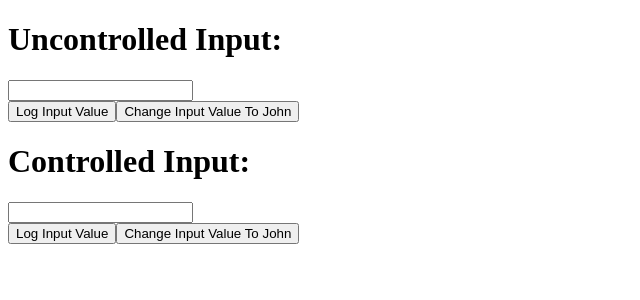
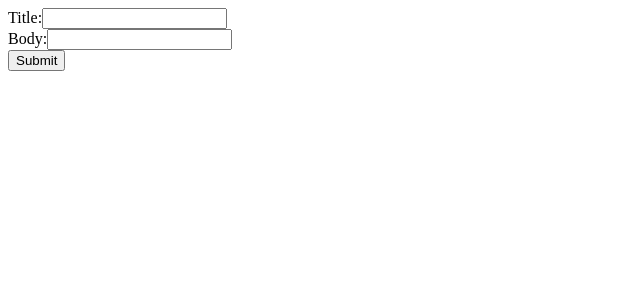
Before and after one commit to 16bitash/react-application, a React (Create React App) app: page / in a window 1280 px wide. Shown: the top 300 px of the page, without its empty margins (0-640 px from the left). Built offline with nearby package versions, Linux system fonts and the light colour scheme.

Commit message:
Add: Form validation and submit with axios

```diff
--- a/package.json
+++ b/package.json
@@ -3,6 +3,7 @@
   "version": "0.1.0",
   "private": true,
   "dependencies": {
+    "axios": "^1.2.2",
     "react": "^18.2.0",
     "react-dom": "^18.2.0",
     "react-scripts": "5.0.1"
--- /dev/null
+++ b/src/Form.js
@@ -0,0 +1,84 @@
+import { useState } from "react";
+import axios from "axios";
+
+const Form = () => {
+  const [title, setTitle] = useState("");
+  const [body, setBody] = useState("");
+  const [errorMessage, setErrorMessage] = useState("");
+  const [isLoading, setIsLoading] = useState(false);
+
+  const isFormValid = () => {
+    setErrorMessage("");
+
+    if (title === "") {
+      setErrorMessage("Title is required");
+      return false;
+    }
+
+    if (body === "") {
+      setErrorMessage("Body is required");
+      return false;
+    }
+
+    return true;
+  };
+
+  const handleSubmit = async (event) => {
+    event.preventDefault();
+
+    const isValid = isFormValid();
+
+    if (!isValid) {
+      return;
+    }
+
+    setIsLoading(true);
+
+    try {
+      const response = await axios.post(
+        "https://jsonplaceholder.typicode.com/posts",
+        {
+          userId: 1,
+          title,
+          body,
+        }
+      );
+
+      alert(`Response: ${JSON.stringify(response.data)}`);
+    } catch (error) {
+      alert(`Error: ${JSON.stringify(error)}`);
+    } finally {
+      setIsLoading(false);
+    }
+  };
+
+  return (
+    <form onSubmit={handleSubmit}>
+      <label htmlFor="title">Title:</label>
+      <input
+        id="title"
+        value={title}
+        onChange={(event) => setTitle(event.target.value)}
+      />
+
+      <br />
+
+      <label htmlFor="body">Body:</label>
+      <input
+        id="body"
+        value={body}
+        onChange={(event) => setBody(event.target.value)}
+      />
+
+      <br />
+
+      {errorMessage !== "" && <p style={{ color: "red" }}>{errorMessage}</p>}
+
+      <button type="submit">Submit</button>
+
+      {isLoading && <p>Loading...</p>}
+    </form>
+  );
+};
+
+export default Form;
--- a/src/index.js
+++ b/src/index.js
@@ -1,11 +1,11 @@
 import React from "react";
 import ReactDOM from "react-dom/client";
-import UncontrolledAndControlledInput from "./UncontrolledAndControlledInput";
+import Form from "./Form";
 
 const root = ReactDOM.createRoot(document.getElementById("root"));
 
 root.render(
   <React.StrictMode>
-    <UncontrolledAndControlledInput />
+    <Form />
   </React.StrictMode>
 );
```
Also changed, not shown: 1 other file (tests, documents, lock files or other folders).
